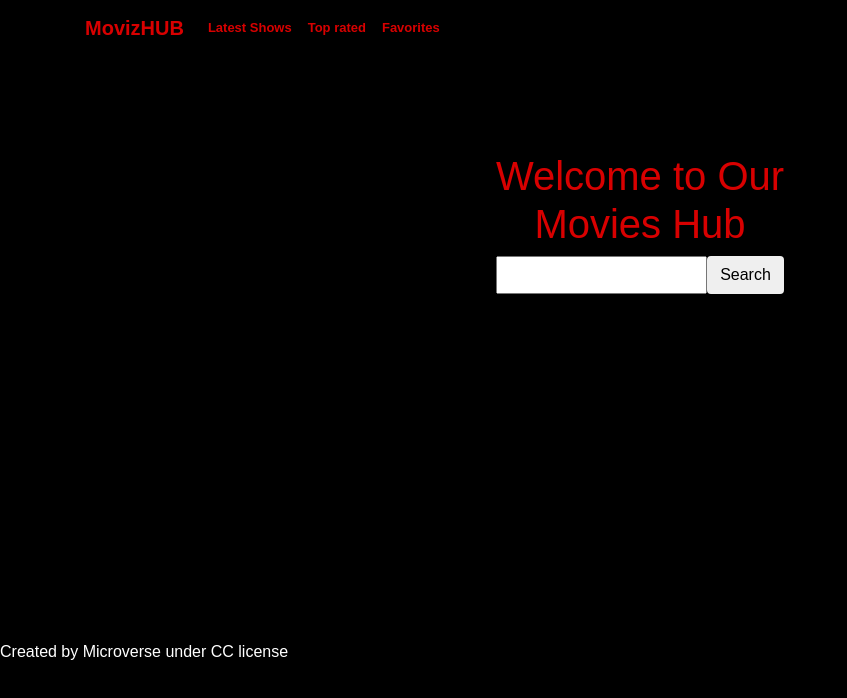
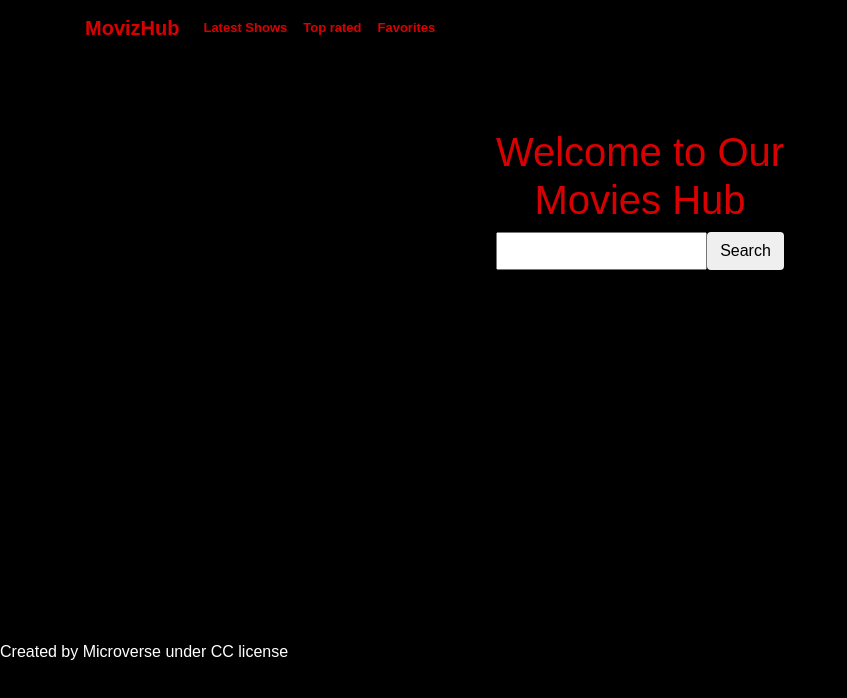
Before and after one commit to Rafiduzzaman/Movies-App, a website with bundled scripts: page src/index.html in a window 1280 px wide. Shown: the whole page, without its empty margins (0-847 px from the left). Built offline with nearby package versions, Linux system fonts and the light colour scheme.

Commit message:
solved linters error

```diff
--- a/src/index.html
+++ b/src/index.html
@@ -15,7 +15,7 @@
         <div class="nav-bar-home">
           <nav class="navbar navbar-expand-lg">
           <div class="container">
-            <a class="navbar-brand" href="#">MovizHUB</a>
+            <a class="navbar-brand" href="#">MovizHub</a>
             <button class="navbar-toggler" type="button" data-bs-toggle="collapse" data-bs-target="#navbarNavAltMarkup" aria-controls="navbarNavAltMarkup" aria-expanded="false" aria-label="Toggle navigation">
               <span class="navbar-toggler-icon"></span>
             </button>
@@ -30,7 +30,7 @@
           </nav>
         </div>
         <section >
-        <div class="px-4 py-5 my-5 text-center ">
+        <div class="px-4 py-4 my-5 text-center ">
           <h1 class="display-5 welcomeTitle fw-bold text-body-emphasis">Welcome to Our <br> Movies Hub <span id="countsMovie"></span></h1>
           <div class="col-lg-6 mx-auto">
             <div class="d-grid gap-2 d-sm-flex justify-content-sm-center">
```
